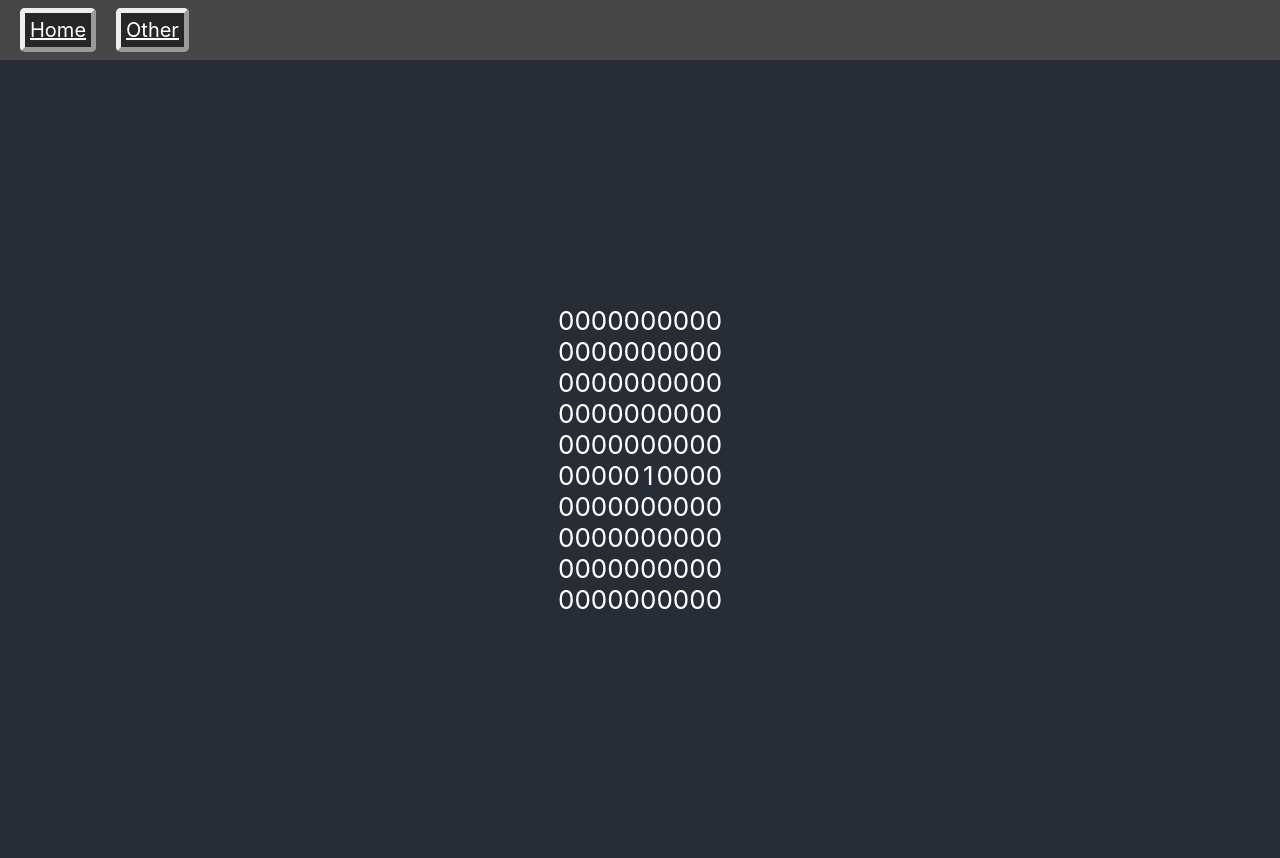
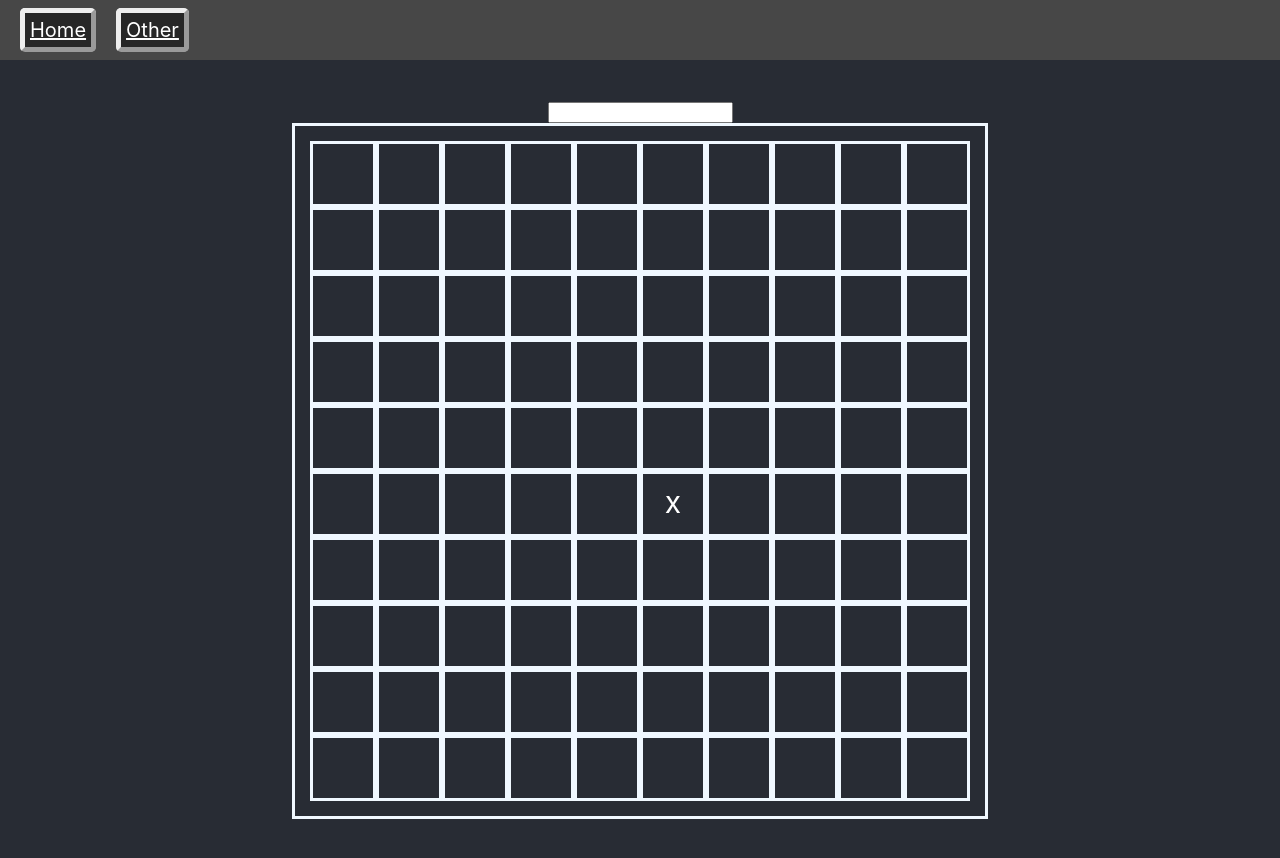
Before and after one commit to Mihso/testing, a React (Create React App) app: page /other in a window 1280 px wide. Built offline with nearby package versions, Linux system fonts and the light colour scheme.

Commit message:
navigatable

```diff
--- a/src/App.css
+++ b/src/App.css
@@ -37,7 +37,19 @@
   }
 }
 
+.otherI{
+  border-style: solid;
+  border-color: aliceblue;
+  padding: 10px;
+  height: 40px;
+  width: 40px;
+}
+
 .other{
+  border-style: solid;
+  border-color: aliceblue;
+  padding: 15px;
+  font-size: 30px;
   align-content: center;
   display: grid;
   grid-template-columns: repeat(10, 1fr);
--- a/src/other.js
+++ b/src/other.js
@@ -6,21 +6,62 @@ import { useState } from 'react';
 function Other() {
 
     const [location, updatelocation]= useState([5,5]);
+    const [pressed, updatePressed] = useState("");
 
     const grid = [];
 
     for(let i = 0; i < 10; i++){
-      grid.push([0,0,0,0,0,0,0,0,0,0]);
+      grid.push([" "," "," "," "," "," "," "," "," "," "]);
     }
 
-    grid[location[0]][location[1]] = 1;
+    grid[location[0]][location[1]] = 'x';
+
+
+  function onPress(press){
+    updatePressed(press.key);
+    let x = location[0];
+    let y = location[1];
+    if(press.key === "s"){
+      if(y == 9){
+        updatelocation([x, 0]);
+      }
+      else{
+        updatelocation([x, y + 1]);
+      }
+    }
+    else if(press.key === "a"){
+      if(x == 0){
+        updatelocation([9, y]);
+      }
+      else{
+        updatelocation([x - 1, y]);
+      }
+    }
+    else if(press.key === "d"){
+      if(x == 9){
+        updatelocation([0, y]);
+      }
+      else{
+        updatelocation([x + 1, y]);
+      }
+    }
+    else if(press.key === "w"){
+      if(y == 0){
+        updatelocation([x, 9]);
+      }
+      else{
+        updatelocation([x, y - 1]);
+      }
+    }
+
+  }
 
   function createRow(row){
 
     return(
       row.map((value, idx) => (
 
-        <div key={idx}>
+        <div className='otherI' key={idx}>
           {value}
         </div>
 
@@ -32,6 +73,7 @@ function Other() {
   return (
     <div className="App">
     <header className="App-header">
+    <input onKeyDown={e=>(onPress(e))}></input>
       <div className='other'>
         {
             grid.map((data, idx) => (
```
